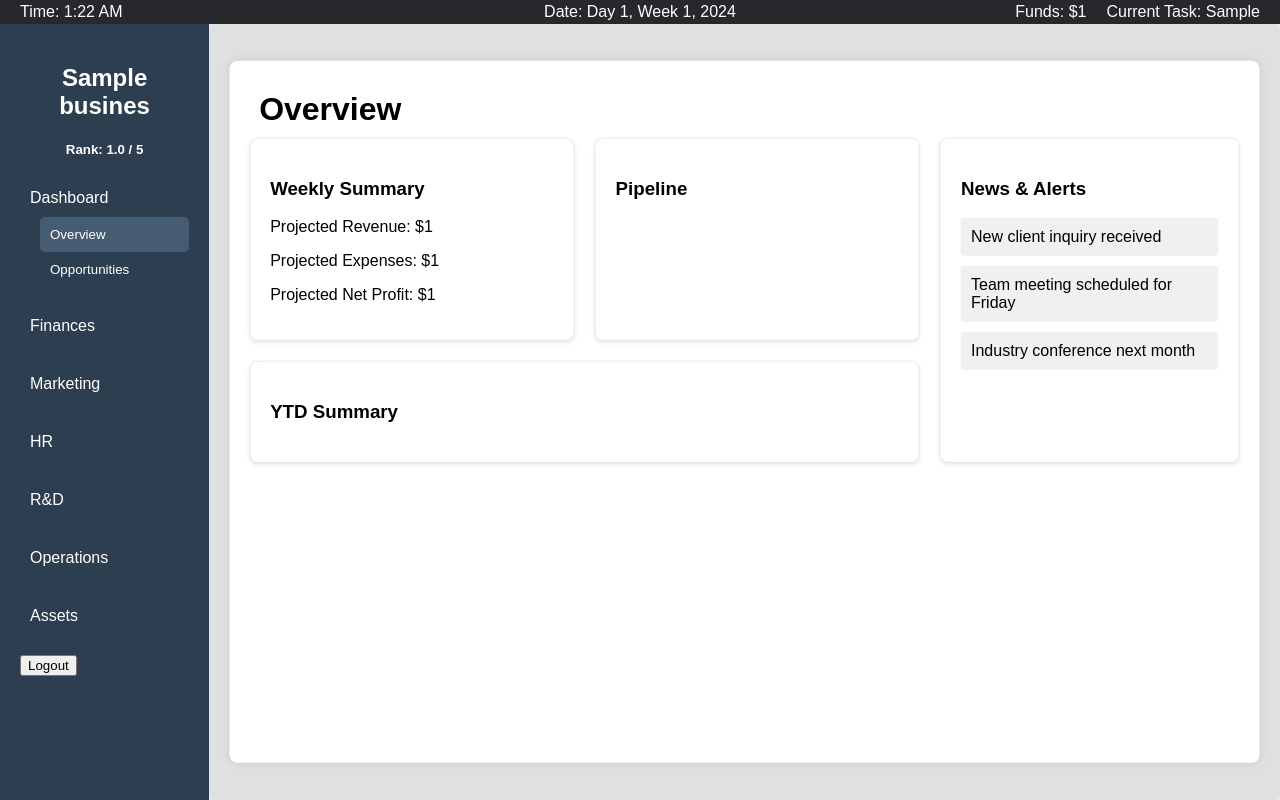
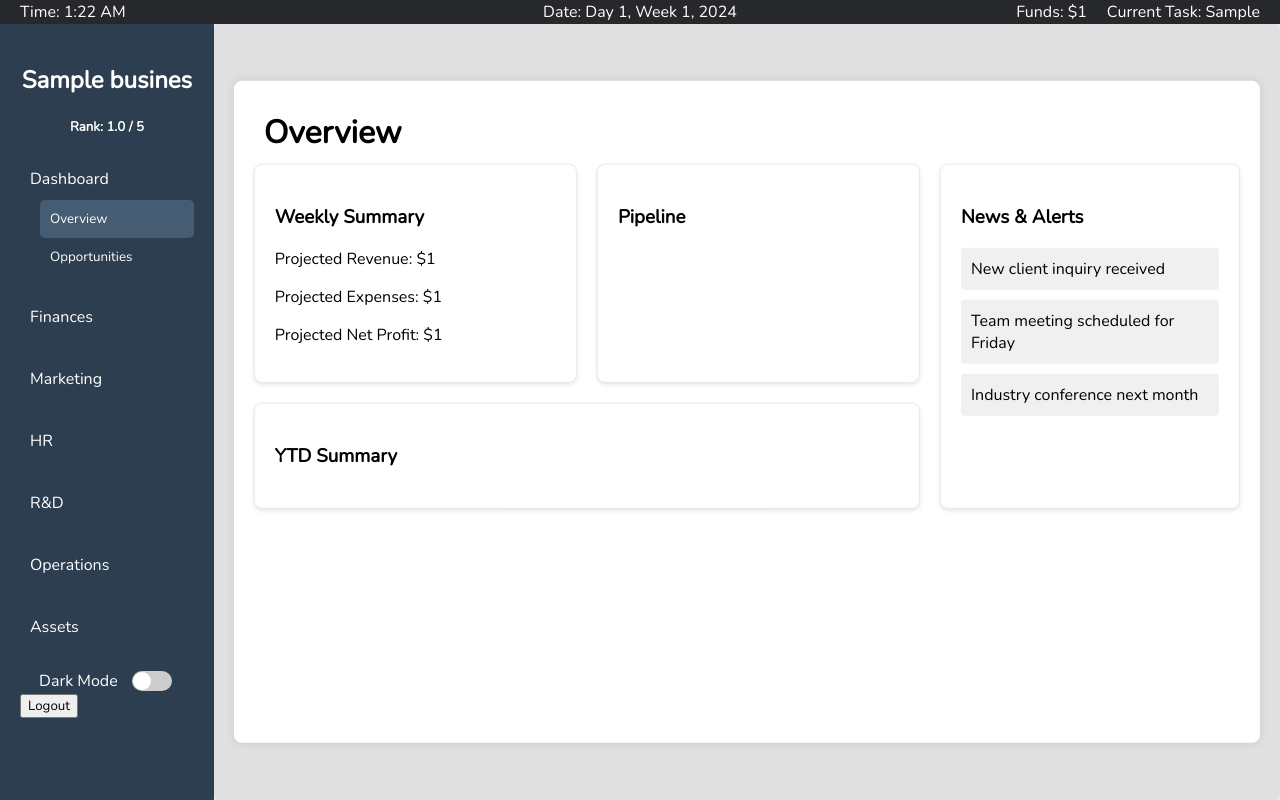
Before and after one commit to slate20/Venturescapes, a Django app: page /core/main_layout/ in a window 1280 px wide. Run offline with Django 5.2, Linux system fonts and the light colour scheme; a user stored in the database is signed in; data comes from the database, SQL or seed files in the repository; tables that the repository leaves empty hold one stand-in row (values such as "Sample post"); data that the repository does not hold is empty.

Commit message:
Updated styles and started on Dark mode

```diff
--- a/core/static/styles.css
+++ b/core/static/styles.css
@@ -1,9 +1,114 @@
+@import url('https://fonts.googleapis.com/css2?family=Nunito&display=swap');
+
+/* Color Palette */
+:root {
+    --color-background: #ecf0f1;
+    --color-menu-background: #fff;
+    --color-card-background: #fff;
+    --color-text: #fff;
+    --color-text-dark: #222;
+    --color-primary: #2c3e50;
+    --color-primary-light: #34495e;
+    --color-primary-dark: #27282c;
+    --color-secondary: #3498db;
+    --color-secondary-light: #5dade2;
+    --color-secondary-dark: #2980b9;
+    --color-tertiary: #f1c40f;
+    --color-tertiary-light: #f39c12;
+    --color-tertiary-dark: #e67e22;
+    --color-success: #2ecc71;
+    --color-success-light: #27ae60;
+    --color-success-dark: #1e8449;
+    --color-danger: #cf3f2f;
+    --color-danger-light: #ec4835;
+    --color-danger-dark: #b03a2e;
+}
+
+/* Dark mode styles */
+body.dark-mode {
+    --color-background: #2b2b2b;
+    --color-menu-background: #1d1d1d;
+    --color-card-background: #333;
+    --color-text: #ffffff;
+    --color-text-dark: #e0e0e0;
+    --color-primary: #34495e;
+    --color-primary-light: #2c3e50;
+    --color-primary-dark: #1a2533;
+    --color-secondary: #3498db;
+    --color-secondary-light: #2980b9;
+    --color-secondary-dark: #1f6da8;
+}
+
+body.dark-mode .sidebar {
+    background-color: var(--color-menu-background);
+}
+
+body.dark-mode .content {
+    background-color: var(--color-background);
+    color: var(--color-text);
+}
+
+body.dark-mode .top-bar {
+    background-color: var(--color-primary);
+    color: var(--color-text);
+}
+
+/* Dark mode toggle */
+.dark-mode-toggle {
+    display: flex;
+    align-items: center;
+    justify-content: center;
+    margin-top: 20px;
+}
+
+.dark-mode-toggle label {
+    margin-right: 10px;
+    color: var(--color-text);
+}
+
+#dark-mode-switch {
+    appearance: none;
+    width: 40px;
+    height: 20px;
+    background-color: #ccc;
+    border-radius: 20px;
+    position: relative;
+    cursor: pointer;
+    transition: background-color 0.3s;
+}
+
+#dark-mode-switch::before {
+    content: '';
+    position: absolute;
+    width: 18px;
+    height: 18px;
+    border-radius: 50%;
+    top: 1px;
+    left: 1px;
+    background-color: white;
+    transition: transform 0.3s;
+}
+
+#dark-mode-switch:checked {
+    background-color: var(--color-secondary);
+}
+
+#dark-mode-switch:checked::before {
+    transform: translateX(20px);
+}
+
+/* Global Styles */
+
+* {
+    box-sizing: border-box;
+    font-family: 'Nunito', sans-serif;
+}
+
 body {
-    font-family: Arial, sans-serif;
     margin: 0;
     padding: 0;
     display: flex;
-    background-color: #ecf0f1; /* Light gray background */
+    background-color: var(--color-background);
     height: 100vh;
     width: 100vw;
     overflow: hidden;
@@ -85,11 +190,11 @@ body {
 }
 
 .sidebar ul li a:hover {
-    background-color: #34495e; /* Slightly lighter navy */
+    background-color: var(--color-primary-light); /* Slightly lighter navy */
 }
 
 .sidebar li button {
-    background-color: #2c3e50; /* Muted navy blue */
+    background-color: transparent; /* Muted navy blue */
     color: white;
     text-align: left;
     width: 100%;
--- a/core/templates/main_layout.html
+++ b/core/templates/main_layout.html
@@ -31,7 +31,11 @@
             </li>
             <li id="assets-parent"><a href="#" class="parent-link">Assets</a></li>
         </ul>
-        <form method="post" action="/core/logout/">
+        <div class="dark-mode-toggle">
+            <label for="dark-mode-switch">Dark Mode</label>
+            <input type="checkbox" id="dark-mode-switch">
+        </div>
+        <form id="logout-btn" method="post" action="/core/logout/">
             {% csrf_token %}
             <button type="submit">Logout</button>
         </form>
@@ -59,5 +63,17 @@
             evt.detail.elt.classList.add('active');
         }
     });
+
+    const darkModeSwitch = document.getElementById('dark-mode-switch');
+    darkModeSwitch.addEventListener('change', () => {
+        document.body.classList.toggle('dark-mode');
+        localStorage.setItem('darkMode', darkModeSwitch.checked);
+    });
+
+    // Check for saved dark mode preference
+    if (localStorage.getItem('darkMode') === 'true') {
+        darkModeSwitch.checked = true;
+        document.body.classList.add('dark-mode');
+    }
 </script>
 {% endblock %}
```
Also changed, not shown: other parts of core/static/styles.css (+13 -24 lines).
